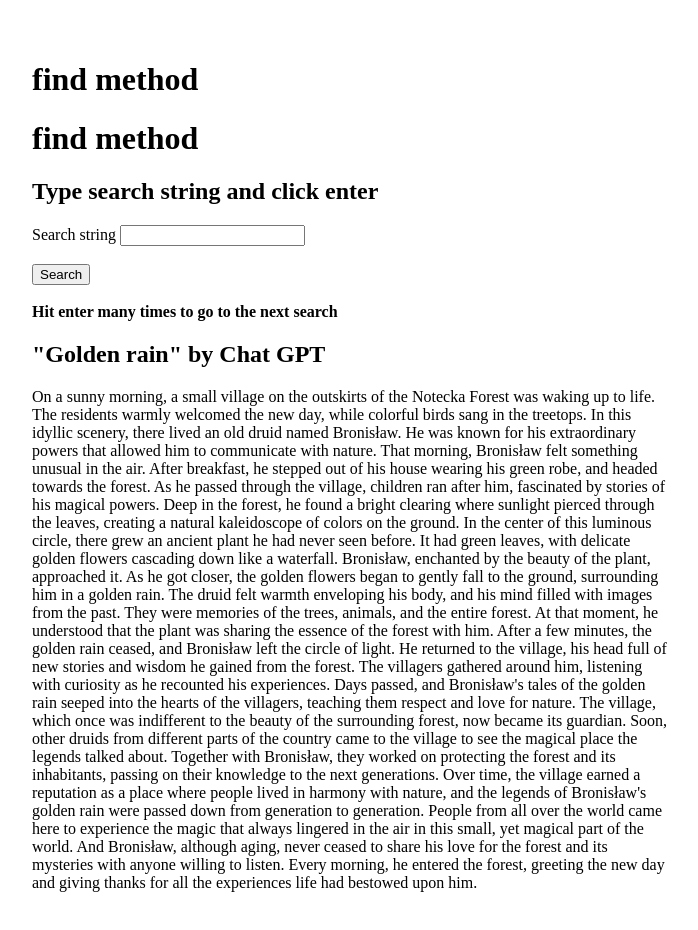
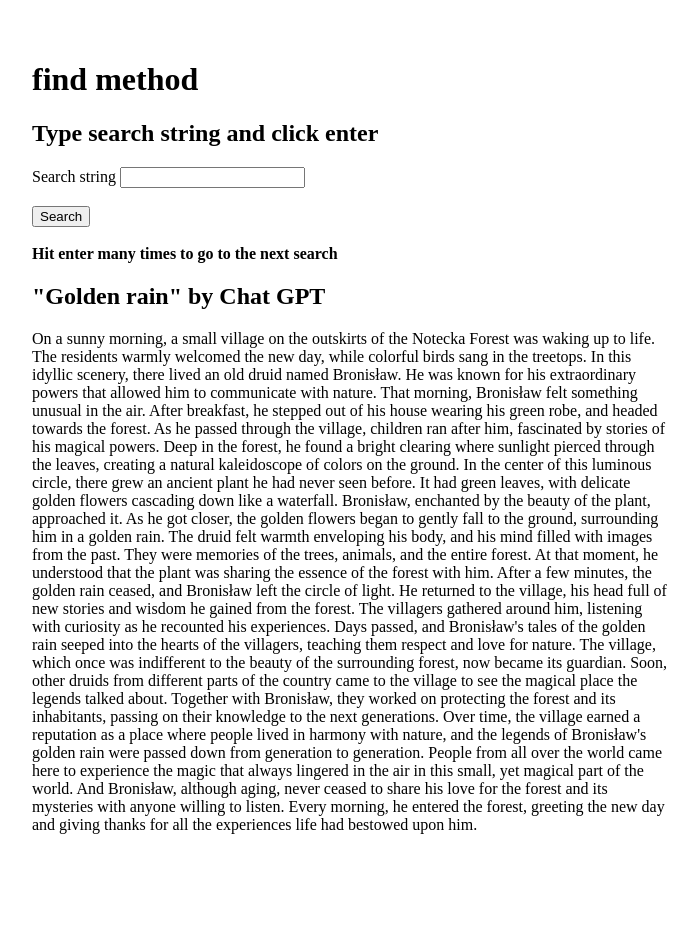
Before and after one commit to radek-anuszewski/find-method, a plain HTML site: page index.html in a window 1280 px wide. Shown: the whole page, without its empty margins (8-706 px from the left). After the commit the page ends 890 px from the top, so only its background shows below. Drawn offline with Linux system fonts and the light colour scheme.

Commit message:
Update index.html

```diff
--- a/index.html
+++ b/index.html
@@ -23,7 +23,6 @@
   <h1>find method</h1>
 </header>
 <main>
-<h1>find method</h1>
 <article>
   <h2>Type search string and click enter</h2>
   <form id="form">
```
